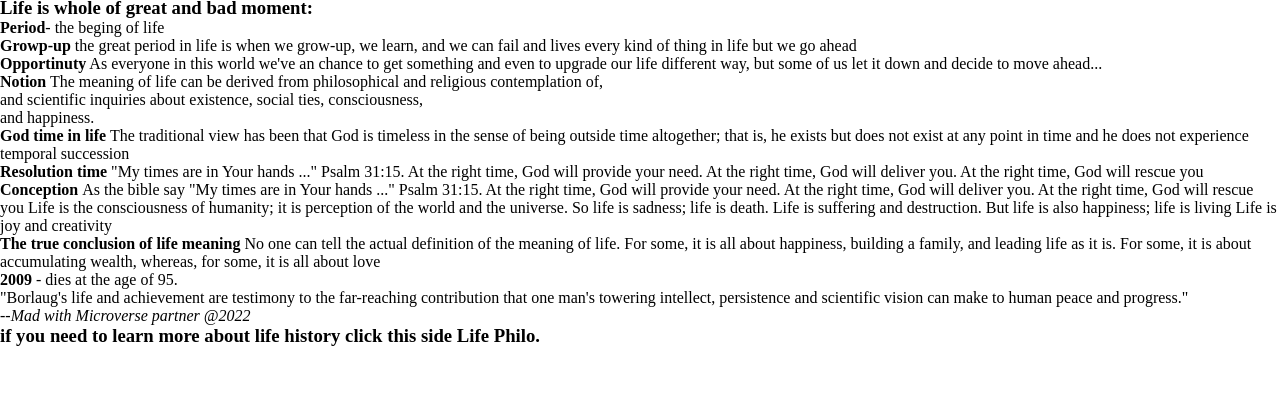
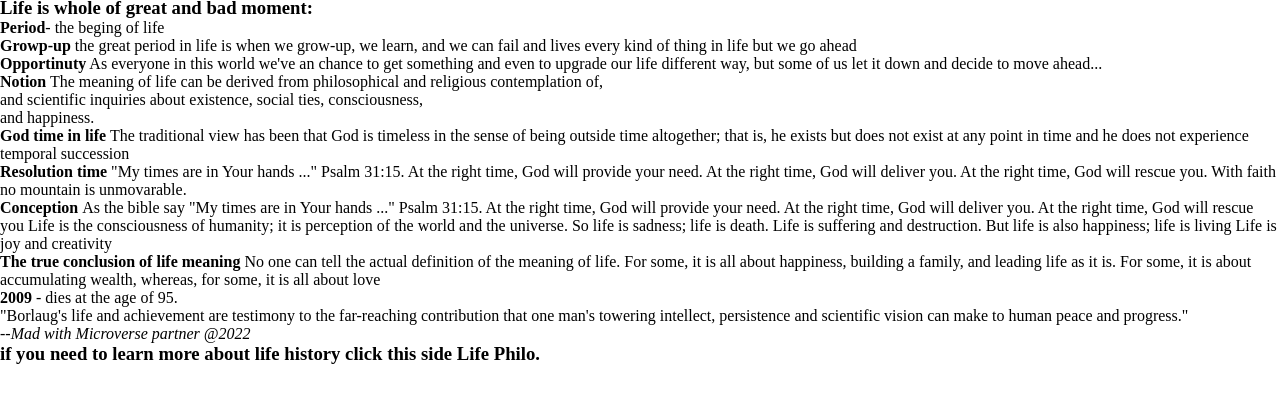
Before and after one commit to tchasinga/tribute-page-Microverse, a plain HTML site: page index.html in a window 1280 px wide. Shown: the part 362-764 px from the top of the page. Drawn offline with Linux system fonts and the light colour scheme.

Commit message:
Update index.html

```diff
--- a/index.html
+++ b/index.html
@@ -13,7 +13,7 @@
 
 
 <!--for the Person who make the verification
-    remember me with my  partner had really follow the all  instruction that the microVerse giving to us -->
+    remember me and my  partner that has really followed  all  instruction that the microVerse giving to us -->
 
   <body>
 
@@ -57,7 +57,8 @@
            <li>
             <strong>Resolution time</strong>
                          "My times are in Your hands ..." Psalm 31:15. At the right time, God will provide your need. At the right time,
-                                                         God will deliver you. At the right time, God will rescue you
+                                                         God will deliver you. At the right time, God will rescue you.
+                                                         With faith no mountain is unmovarable.
           </li>
              <strong>Conception </strong>
                         As the bible say "My times are in Your hands ..." Psalm 31:15. At the right time, God will provide your need. At the right time,
```
